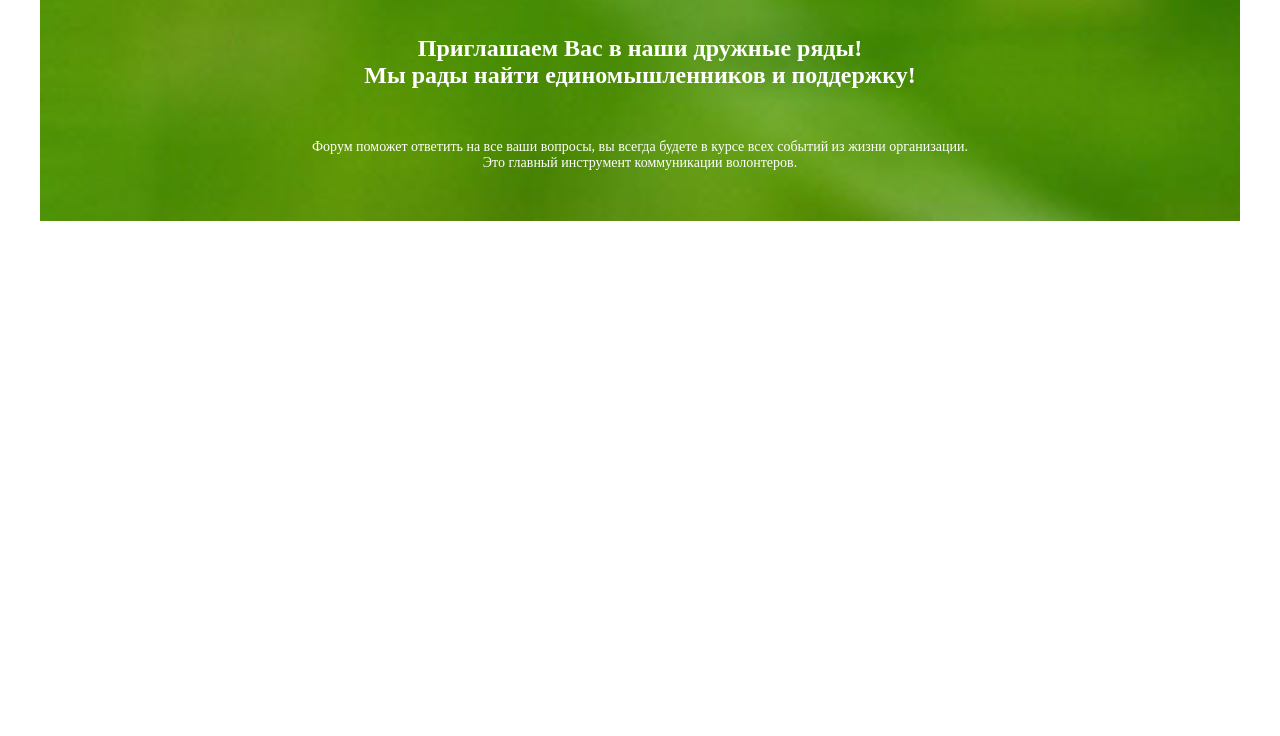
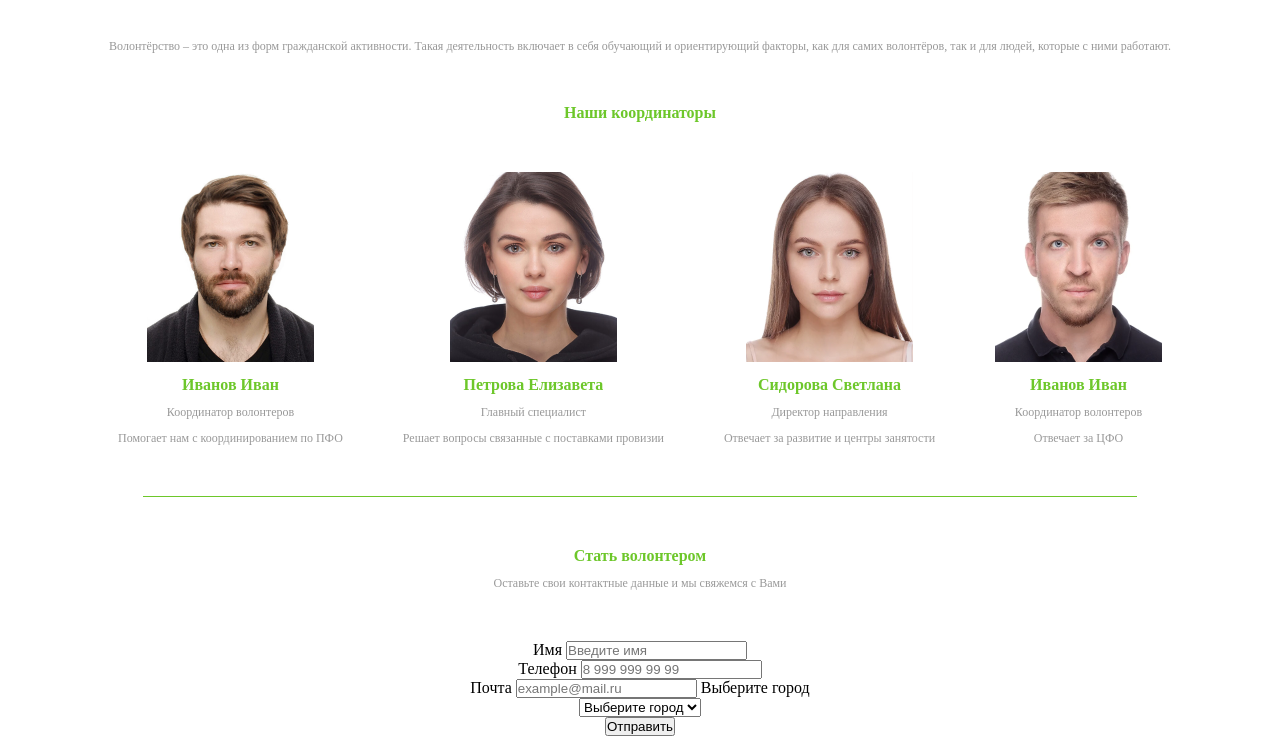
Before and after one commit to Nemefis/green_city_group1, a plain HTML site: page volounteers.html in a window 1280 px wide. Shown: the part 203-939 px from the top of the page. Before the commit the page ends 800 px from the top, so only its background shows below. Drawn offline with Linux system fonts and the light colour scheme.

Commit message:
add volounteers

```diff
--- a/css/style.css
+++ b/css/style.css
@@ -3,7 +3,7 @@
     padding: 0;
 }
 .container {
-    width: 1200px;
+    max-width: 1200px;
     margin: 0 auto;
 }
 .top_menu {
@@ -47,6 +47,9 @@
 .mb-50 {
     margin-bottom: 50px;
 }
+.mb-10 {
+    margin-bottom: 10px;
+}
 .banner h3 {
     font-weight: 100;
     font-size: 14px;
@@ -63,3 +66,28 @@ section.information {
 .information__body {
     width: 46%;
 }
+
+.coordinators, .form {
+    text-align: center;
+}
+main p {
+    color: #999;
+    font-size: 12px;
+    font-weight: 400;
+    line-height: 16px;
+}
+main h2 {
+    color: #6DC72A;
+    font-size: 16px;
+    font-weight: 700;
+}
+.coordinatiors-cards {
+    display: flex;
+    justify-content: space-around;
+}
+.line {
+    height: 1px;
+    background: #6DC72A;
+    width: 90%;
+    margin: 0px auto 50px;
+}
--- a/volounteers.html
+++ b/volounteers.html
@@ -8,7 +8,7 @@
 </head>
 <body>
     <div class="container">
-        <header class="header">
+        <header class="header mb-50">
             <div class="top_menu">
                 <img src="img/logo.png" alt="логотип">
                 <ul>
@@ -19,11 +19,77 @@
                 </ul>
             </div>
             <div class="banner">
-                <h1 class="mb-50">Стать волонтером<br> проще чем кажется</h1>
-                <h2 class="mb-50">Приглашаем Вас в наши дружные ряды!<br> Мы рады найти единомышленников и поддержку!</h2>
-                <h3>Форум поможет ответить на все ваши вопросы, вы всегда будете в курсе всех событий из жизни организации.<br> Это главный инструмент коммуникации волонтеров.</h3>
+                <h2>Волонтеры</h2>
             </div>
         </header>
+        <main>
+            <section class="coordinators mb-50">
+                <p class="mb-50">Волонтёрство – это одна из форм гражданской активности. Такая деятельность включает в себя обучающий и ориентирующий факторы, как для самих волонтёров, так и для людей, которые с ними работают.</p>
+                <h2 class="mb-50">Наши координаторы</h2>
+                <div class="coordinatiors-cards">
+                    <div class="card">
+                        <img class="mb-10" src="img/Rectangle1.png" alt="img">
+                        <h2 class="mb-10" >Иванов Иван</h2>
+                        <p class="mb-10" >Координатор волонтеров</p>
+                        <p>Помогает нам с координированием по ПФО</p>
+                    </div>
+                    <div class="card">
+                        <img class="mb-10" src="img/Rectangle2.png" alt="img">
+                        <h2 class="mb-10" >Петрова Елизавета</h2>
+                        <p class="mb-10" >Главный специалист</p>
+                        <p>Решает вопросы связанные с поставками провизии</p>
+                    </div>
+                    <div class="card">
+                        <img class="mb-10" src="img/Rectangle3.png" alt="img">
+                        <h2 class="mb-10" >Сидорова Светлана</h2>
+                        <p class="mb-10" >Директор направления</p>
+                        <p>Отвечает за развитие и центры занятости</p>
+                    </div>
+                    <div class="card">
+                        <img class="mb-10" src="img/Rectangle4.png" alt="img">
+                        <h2 class="mb-10" >Иванов Иван</h2>
+                        <p class="mb-10" >Координатор волонтеров</p>
+                        <p>Отвечает за ЦФО</p>
+                    </div>
+                </div>
+            </section>
+            <div class="line mb-50"></div>
+            <section class="form">
+                <h2 class="mb-10">Стать волонтером</h2>
+                <p class="mb-50">Оставьте свои контактные данные и мы свяжемся с Вами</p>
+                <form>
+                    <div>
+                        <label for="name">Имя</label>
+                        <input type="text" id="name" name="name" placeholder="Введите имя" required>
+                    </div>
+                    <div>
+                        <label for="phone">Телефон</label>
+                        <input type="phone" id="phone" name="phone" placeholder="8 999 999 99 99" required>
+                    </div>
+                    <div>
+                    <label for="e-mail">Почта</label>
+                        <input type="email" id="e-mail" name="e-mail" placeholder="example@mail.ru" required>
+                        <label for="city">Выберите город</label>
+                    </div>
+                    <div>
+                        <select name="city" id="city">
+                            <option value="ulyanovsk" disabled selected>Выберите город</option>
+                            <option value="ulyanovsk">Ульяновск</option>
+                            <option value="ulyanovsk">Димитровград</option>
+                            <option value="ulyanovsk">Казань</option>
+                            <option value="ulyanovsk">Уфа</option>
+                            <option value="ulyanovsk">Самара</option>
+                        </select>
+                    </div>
+                    <div>
+                        <button type="submit">Отправить</button>
+                    </div>
+                </form>
+            </section>
+        </main>
+        <footer>
+
+        </footer>
     </div>
 </body>
 </html>
```
Also changed, not shown: img/Rectangle1.png (added), img/Rectangle2.png (added), img/Rectangle3.png (added), img/Rectangle4.png (added), 1 other file.
